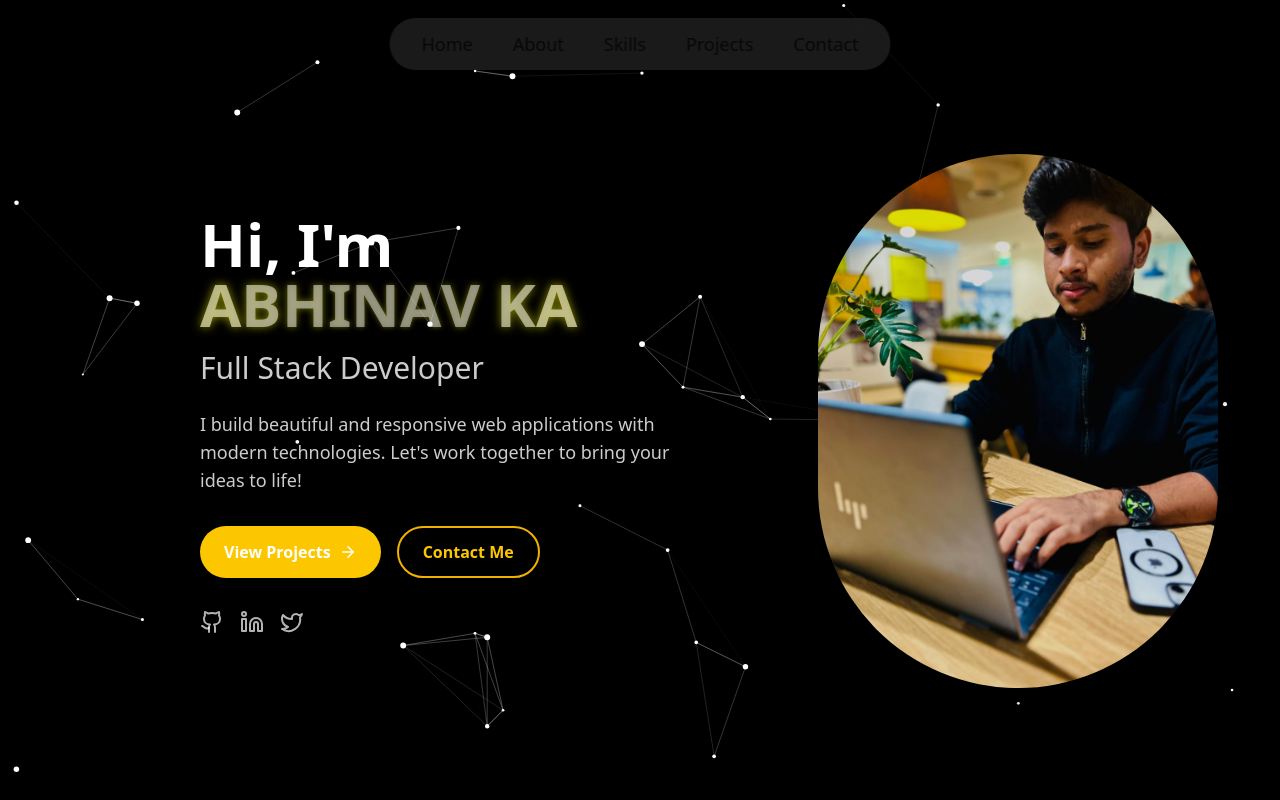
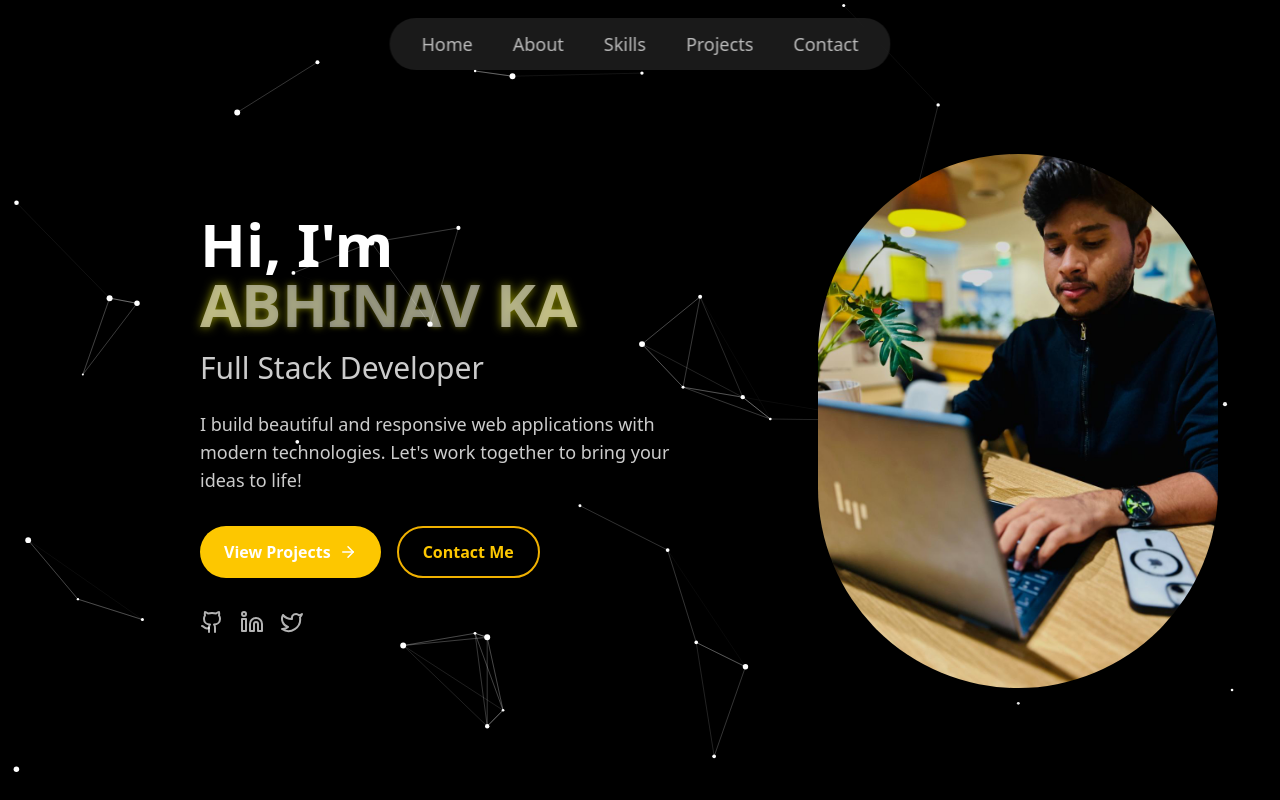
Before and after one commit to abhinavkajeev/portfolio.abhinav, a React (Vite) app: page / in a window 1280 px wide. Shown: the top 800 px of the page. Built offline with nearby package versions, Linux system fonts and the light colour scheme.

Commit message:
fix: update Navbar link color to white for better visibility

```diff
--- a/src/components/Navbar.jsx
+++ b/src/components/Navbar.jsx
@@ -80,7 +80,7 @@ const Navbar = () => {
               key={link.name}
               href={link.href}
               onClick={(e) => handleScrollToSection(e, link.href)}
-              className="text-black dark:text-white opacity-70 hover:opacity-100 transition-all duration-300 text-lg font-medium"
+              className="text-white dark:text-white opacity-70 hover:opacity-100 transition-all duration-300 text-lg font-medium"
               whileHover={{ scale: 1.1 }}
               whileTap={{ scale: 0.9 }}
             >
```
